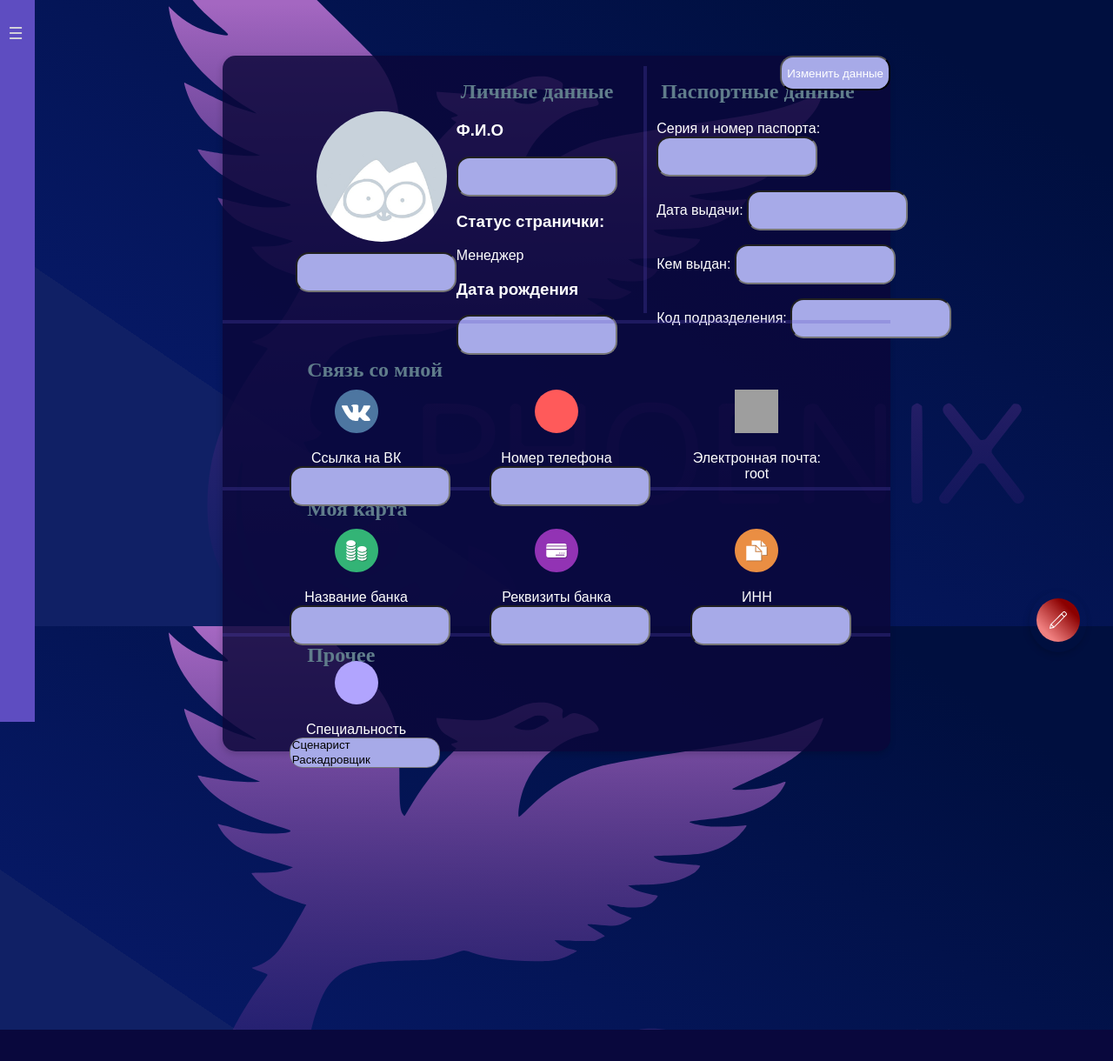
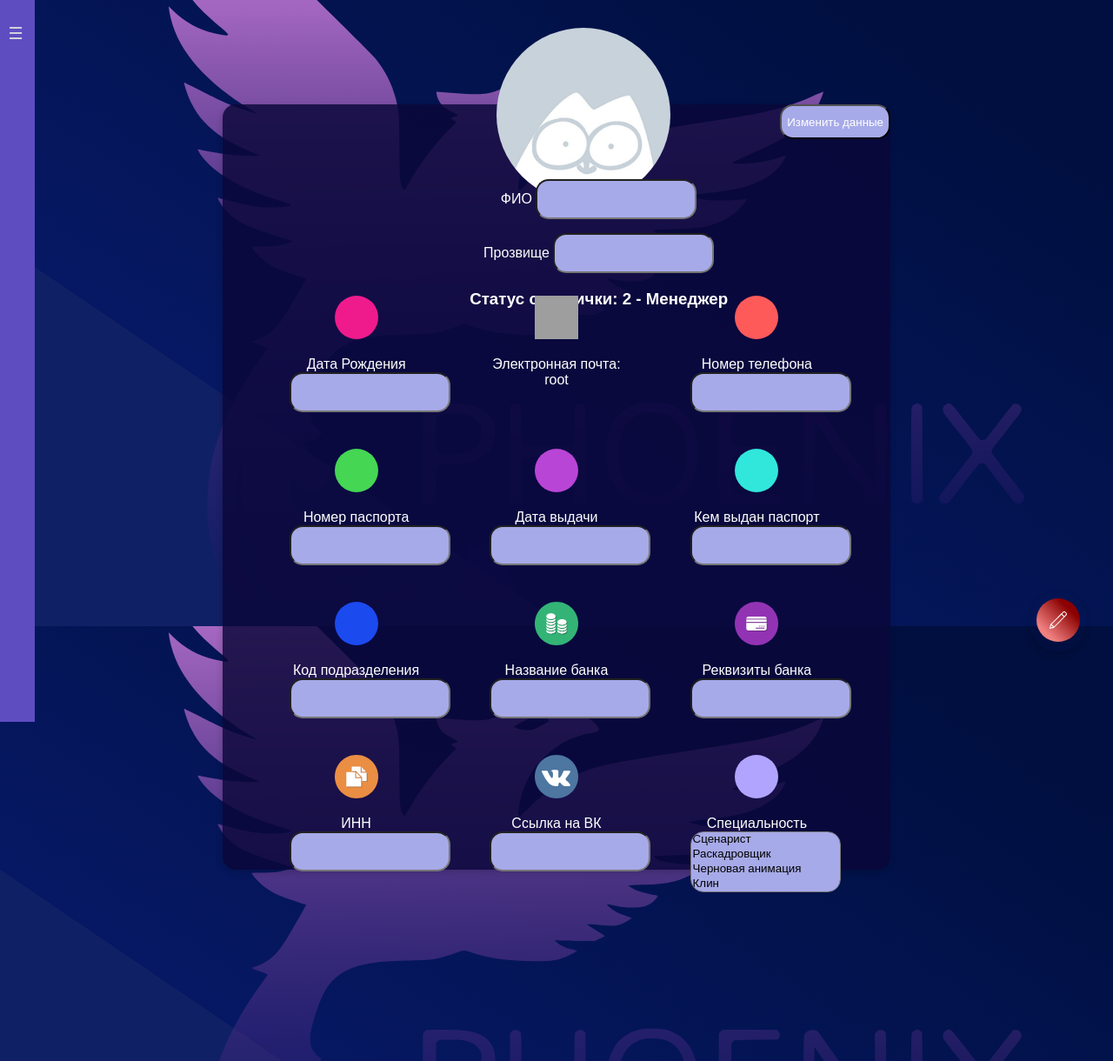
Before and after one commit to OwlPoisonDream/Practice, a Flask app: page /cabinet_changer in a window 1280 px wide. Shown: the whole page at 87% size. Before the commit the page ends 1184 px from the top, so only its background shows below. Run offline with Flask 2, Linux system fonts and the light colour scheme; a user stored in the database is signed in; parts of the project's set-up code (start-up, migrations or seed data) failed here and were passed over; grey boxes are pictures that could not be loaded.

Commit message:
Add files via upload

```diff
--- a/app/static/css/style.css
+++ b/app/static/css/style.css
@@ -848,10 +848,10 @@ body{
 .avatar{
     display: flex;
     position: absolute;
-    width: 150px;
-    height: 150px;
-    left: 14%;
-    top: 8%;
+    width: 200px;
+    height: 200px;
+    left: 41%;
+    top: -10%;
     border-radius: 50%;
     overflow: hidden;
 }
@@ -867,20 +867,19 @@ svg{
 }
 .info{
     position: absolute;
-    top: 1%;
-    left: 35%;
+    top: 8%;
+    left: 37%;
     height: 50%;
     flex-direction: column;
-    text-align: left;
 }
 
 /* Ячейка с параметрами */
 .main_cab{
     width: 60%;
-    height: 100%;
+    height: 110%;
     position: absolute;
     background-color: #0a073ad2;
-    top:8%;
+    top:15%;
     border-radius: 15px;
     box-shadow: -1px 3px 8px -1px rgba(0, 0, 0, 0.2);
     z-index: 3;
@@ -895,9 +894,8 @@ svg{
 /* Для никнейма */
 .login{
     position: absolute;
-    top:24%;
-    left:11%;
-    font-size: 22pt;
+    top:2.6%;
+    left:54%;
 }
 /* для отображения прав доступа */
 .status{
@@ -907,55 +905,83 @@ svg{
 }
 .info-group{
     position: relative;
-    top: 40%;
+    top: 25%;
     flex-direction: column;
     width: 100%;
     height: 100%;
 }
 /* для отображения даты Рождения */
 .birthday{
-  text-align: left;
+    position: absolute;
+    top:0%;
+    left:10%;
+    width: 20%;
 }
 /* для отображения электронной почты */
 .email_cab{
     position: absolute;
-    top:8%;
-    left:70%;
+    top:0%;
+    left:40%;
     width: 20%;
 }
 /* для отображения ссылки на вк */
 .vk_link{
     position: absolute;
-    top:8%;
-    left:10%;
+    top:60%;
+    left:40%;
     width: 20%;
 }
 /* Для отображения ИНН */
 .inn_cab{
     position: absolute;
-    top:28%;
-    left:70%;
+    top:60%;
+    left:10%;
     width: 20%;
 }
 /* Для отображения реквизитов банка */
 .bank_details_cab{
     position: absolute;
-    top:28%;
-    left:40%;
+    top:40%;
+    left:70%;
     width: 20%;
 }
 /* Для отображения имени банка */
 .bname{
     position: absolute;
-    top:28%;
-    left:10%;
+    top:40%;
+    left:40%;
     width: 20%;
 }
 /* для отображения номера телефона */
 .phone{
     position: absolute;
-    top:8%;
+    top:0%;
+    left:70%;
+    width: 20%;
+}
+/* для отображения паспортных данных */
+.pass1{
+    position: absolute;
+    top:20%;
+    left:10%;
+    width: 20%;
+}
+.pass2{
+    position: absolute;
+    top:20%;
     left:40%;
+    width: 20%;
+}
+.pass3{
+    position: absolute;
+    top:20%;
+    left:70%;
+    width: 20%;
+}
+.pass4{
+    position: absolute;
+    top:40%;
+    left:10%;
     width: 20%;
 }
 /* Ссылка на изменение данных */
@@ -1196,63 +1222,12 @@ iframe{
 }
 .spec_tags{
   position: absolute;
-  top:47%;
-  left:10%;
+  top:60%;
+  left:70%;
   width: 20%;
 }
 #tags{
-  height: 35px;
+  height: 70px;
   background: #A7AAE8;
   border-radius: 15px;
 }
-.passport{
-  position: absolute;
-  top: 1%;
-  left: 65%;
-  text-align: left;
-  width:45%;
-}
-.addrss{
-  position: absolute;
-  top:1%;
-  left:12%;
-}
-.banks{
-  position: absolute;
-  top:21%;
-  left:12%;
-}
-.another{
-  position: absolute;
-  top:42%;
-  left:12%;
-}
-.line_1{
-  position: absolute;
-  top: 38%;
-  width:99.5%;
-  border: #5e4dc1 solid 2px;
-  opacity: 25%;
-}
-.line_2{
-  position: absolute;
-  left: 63%;
-  top:1.5%;
-  height: 35%;
-  opacity: 25%;
-  border: #5e4dc1 solid 2px;
-}
-.line_3{
-  position: absolute;
-  top: 22%;
-  width:99.5%;
-  border: #5e4dc1 solid 2px;
-  opacity: 25%;
-}
-.line_4{
-  position: absolute;
-  top: 43%;
-  width:99.5%;
-  border: #5e4dc1 solid 2px;
-  opacity: 25%;
-}
--- a/app/templates/cabinet_changer.html
+++ b/app/templates/cabinet_changer.html
@@ -6,36 +6,24 @@
 
     <div class = "main_cab"> <!-- основная панель-->
         <div class="avatar"> <img src="{{ url_for ('static', filename='x_06eb1977.jpg')}}"> </div> <!-- автарка-->
-        <div class="login"> <br>{{ form.nickname() }}</div>
             <div class="info"> <!-- инфа под автаркой-->
-            <h2>Личные данные</h2>
             <form action="" method="post">
                 {{ form.hidden_tag() }}
-                <p class="FIO"><h3>Ф.И.О</h3>{{ form.name() }}</p>
-                <p class="status"><h3>Статус странички: </h3>{% if current_user.who==2 %}Менеджер {% endif %}
-                    {% if current_user.who==1 %}Шоураннер {% endif %}
-                    {% if current_user.who==0 %}Исполнитель{% endif %}</p>
-                    <p class="birthday"><h3>Дата рождения </h3> {{ form.birthDAy() }}
+                <p>{{ form.name.label() }}
+                {{ form.name() }}</p>
+                <p>{{ form.nickname.label() }}
+                {{ form.nickname() }}</p>
+                 <p class="status"><h3>Статус странички: {{current_user.who}} {% if current_user.who==2 %}- Менеджер {% endif %}
+                     {% if current_user.who==1 %}- Шоураннер {% endif %}
+                    {% if current_user.who==0 %}- Исполнитель{% endif %}</h3></p>
             </div>
-            <div class="line_2"></div>
-            <div class="passport">
-                <h2>Паспортные данные</h2>
-                <p>Серия и номер паспорта:
-                    {{ form.passport() }}</p>
-                <p>Дата выдачи:
-                    {{ form.passportData() }}</p>
-                <p>Кем выдан:
-                    {{ form.passportBy() }}</p>
-                <p>Код подразделения:
-                    {{ form.passportCod() }}</p>
-            </div>
-            <div class="line_1"></div>
                  <div class="info-group"> <!-- основная инфа-->
-                    <h2 class="addrss">Связь со мной</h2>
-                    <h2 class="another">Прочее</h2>
-                    <h2 class="banks">Моя карта</h2>
-                    <div class="line_3"></div>
-                    <div class="line_4"></div>
+                     <div class="birthday"> <!-- дата рождения-->
+                        <svg width="50" height="50" viewBox="0 0 50 50" fill="none" xmlns="http://www.w3.org/2000/svg">
+                            <circle cx="25" cy="25" r="25" fill="#EF1B8D"/>
+                            </svg>
+                            <p>{{ form.birthDAy.label() }}
+                            {{ form.birthDAy() }}</p></div>
                      <div class="email_cab"> <!-- почта-->
                         <svg width="50" height="50" viewBox="0 0 50 50" fill="none" xmlns="http://www.w3.org/2000/svg" xmlns:xlink="http://www.w3.org/1999/xlink">
                             <rect width="50" height="50" fill="url(#pattern0)"/>
@@ -114,6 +102,30 @@
 
                             <p>{{ form.phone_number.label() }}
                                 {{ form.phone_number()}}</p></div>
+                     <div class="pass1"> <!--серия и номер-->
+                        <svg width="50" height="50" viewBox="0 0 50 50" fill="none" xmlns="http://www.w3.org/2000/svg">
+                            <circle cx="25" cy="25" r="25" fill="#45D654"/>
+                            </svg>
+                            <p>{{ form.passport.label() }}
+                                {{ form.passport() }}</p></div>
+                     <div class="pass2"> <!-- дата выдачи-->
+                        <svg width="50" height="50" viewBox="0 0 50 50" fill="none" xmlns="http://www.w3.org/2000/svg">
+                            <circle cx="25" cy="25" r="25" fill="#B945D6"/>
+                            </svg>
+                            <p>{{ form.passportData.label() }}
+                                {{ form.passportData() }}</p></div>
+                     <div class="pass3"> <!-- кем выдан-->
+                        <svg width="50" height="50" viewBox="0 0 50 50" fill="none" xmlns="http://www.w3.org/2000/svg">
+                            <circle cx="25" cy="25" r="25" fill="#31E7DC"/>
+                            </svg>
+                            <p>{{ form.passportBy.label() }}
+                                {{ form.passportBy() }}</p></div>
+                     <div class="pass4"> <!-- код подразделения-->
+                        <svg width="50" height="50" viewBox="0 0 50 50" fill="none" xmlns="http://www.w3.org/2000/svg">
+                            <circle cx="25" cy="25" r="25" fill="#1B4AEF"/>
+                            </svg>
+                            <p>{{ form.passportCod.label() }}
+                                {{ form.passportCod() }}</p></div>
                     <div  class="spec_tags">
                         <svg width="50" height="50" viewBox="0 0 50 50" fill="none" xmlns="http://www.w3.org/2000/svg">
                             <circle cx="25" cy="25" r="25" fill="#B1A4FE"/>
--- a/app/views.py
+++ b/app/views.py
@@ -1,19 +1,21 @@
 # Обработчик ссылок
 import email
 from turtle import update
-from flask import Flask, render_template, request, redirect, url_for  # для работы с интернетом
+from flask import Flask, render_template, request, redirect, url_for
+from sqlalchemy import table  # для работы с интернетом
 from werkzeug.security import generate_password_hash, check_password_hash
 from flask_login import LoginManager, UserMixin, login_required, login_user, current_user, logout_user
 from app import app, models, db, forms, create_contract
 from app.email import send_password_reset_email
 import yadisk
-from docx import Document
+from docxtpl import DocxTemplate # вставка данных в word
+from docx import Document # вставка таблицы в word
 import os
-import datetime
+from datetime import datetime
 from app import yToken
 
 
-now = datetime.datetime.now()
+now = datetime.now()
 # print("[log] обработка страниц запущена")
 
 @app.route('/createDb')  # вход
@@ -163,7 +165,7 @@ def my_documents():
         elif yToken.exists("/договора/") == True:#если папка существует
             print('Папка существует')
             #print( yToken.check_token()) #получаем информацию о диске
-            print (yToken.listdir("/договора"))#выводим содержимое папки дтговора
+            print (yToken.listdir("/договора"))#выводим содержимое папки договора
 
 
 
@@ -218,6 +220,7 @@ def my_projects():
     return render_template("my_projects.html", projects = projects, list = info, user_project = user_project)
 
 
+
 @app.route('/salary', methods=['GET', 'POST'])  # Страница с зарплатами. Менеджер видит и устанавливает
 def salary():
     return render_template("salary.html")
@@ -266,34 +269,49 @@ def completed_tasks_changer(who):
 
 @app.route('/create_contract', methods=['POST', 'GET'])
 def contract():
-    name = ''
-    info = []
-    tasks = models.Tasks.query.all()
-    items = {"Работы:": {}, "Сроки:": {}, "Цена:": {}}
-    id_sel = '0'
-    id = 1
     info = models.User.query.all() #Получаем словарь с содержимым таблиц user и users_Data
     if request.method == 'POST':
-        id_sel = request.form.get('human') # Получаем ID пользователя из html
-        for i in tasks:
-            if id_sel == models.Tasks.idUser:
-                cells = str(models.Tasks.nameTask) + str(models.Tasks.timeTask) + str(models.Tasks.manyTask)
-        id_sel = int(id_sel) - 1
-        name = str(info[int(id_sel)].pr.name) # получаем имя из базы данных
-        birth_date = str(info[int(id_sel)].pr.birthDAy)# Получаем дату рождения
-        INN = str(info[int(id_sel)].pr.inn)#Получаем ИНН
-        passport_num = str(info[int(id_sel)].pr.passport)# Получаем номер и серию паспорта
-        passport_place = str(info[int(id_sel)].pr.passportBy)# Получаем место выдачи
-        passport_date = str(info[int(id_sel)].pr.passportData)# Получаем дату выдачи
-        passport_code = str(info[int(id_sel)].pr.passportCod)# Получаем код подразделения
-        address = str(info[int(id_sel)].pr.address)# Получаем адрес
-        bank_account = str(info[int(id_sel)].pr.bankAccount)# Получаем банковский счёт
-        bank_name = str(info[int(id_sel)].pr.bankName)# Получаем наименование банка
-        bank_details = str(info[int(id_sel)].pr.bank_details)# Получаем реквизиты банка
-        email = str(info[int(id_sel)].email)# Получаем электронную почту
-        create_contract.create_contract(name, birth_date, INN, passport_num, passport_place, passport_date, passport_code, address, bank_account, bank_name, bank_details, email)
-        return redirect(url_for('cabinet'))
-    return render_template('create_contract.html', name=name, id=id_sel, list=info)
+        listForm = request.form.to_dict()
+        datStart = datetime.strptime(request.form['start'],'%Y-%m-%d')
+        datEnd = datetime.strptime(request.form.get('end'),'%Y-%m-%d')
+        del listForm['start']#удаляем элемент времени из списка, что бы заработал цикл
+        del listForm['end']#удаляем элемент времени из списка, что бы заработал цикл
+        listFormKeys = listForm.keys()# выводим все ключи выбранных блоках
+        for id in listFormKeys:
+            user = models.Users_Data.query.filter_by(id = id).first()
+            email  = models.User.query.filter_by(id = id).first()
+            try:
+                userData = user.name + "\n" + user.birthDAy + "\n" + user.inn + "\n" + user.passport + "\n" + user.passportBy + "\n" + user.passportData + "\n" + user.passportCod + "\n" + user.address + "\n" + user.bankAccount + "\n" + user.bankName + "\n" + user.bank_details + "\n" + email.email
+            except TypeError:
+
+                return render_template('create_contract.html',list=info, error="У " + user.name + " незаполнен личный кабинет")
+            doc = DocxTemplate("app/static/wordTemplates/шаблон.docx")# открываем шаблон
+            context = { #шаблон для записи
+                'date' : now.today().strftime("%d.%m.%Y"), #дата
+                'name':user.name, #ФИО
+                'userData':userData, # реквезиты
+                }
+            doc.render(context)#ввод всех данных
+            doc.save("шаблон-final.docx")#сохранение документа
+
+            docx = Document("app/static/wordTemplates/шаблон.docx")
+            task = models.Tasks.query.filter_by(id = id).first()
+            taskKey = task.keys()
+            print(task)
+            print(taskKey)
+            print(task.idUser)
+            for idUser in taskKey:
+                docx.tables[1]
+                docx.tables[3].cell(1,0).text = 'привет'# 1 столбец, 2 строка
+                docx.tables[3].cell(1,1).text = '30 дней с момента подписания настоящего соглашения'
+                docx.tables[3].cell(1,2).text = 'пока'
+                docx.tables[3].add_row()
+            docx.save('table.docx')
+
+            i += 1
+
+        return render_template('create_contract.html',list=info, error = "Документы созданны и внесены на яндекс диск и в личное дело")
+    return render_template('create_contract.html', list=info)
 
 
 @app.route('/admin', methods=['POST', 'GET'])  # Страница, доступная ЛИШЬ админу
```
Also changed, not shown: app/create_contract.py (+9 -0 lines), app/templates/cabinet.html (+37 -26 lines), app/templates/completed_tasks.html (+40 -28 lines), app/templates/create_contract.html (+30 -16 lines), app/phoenix.db, run.py (line endings or trailing spaces), 3 other files.
